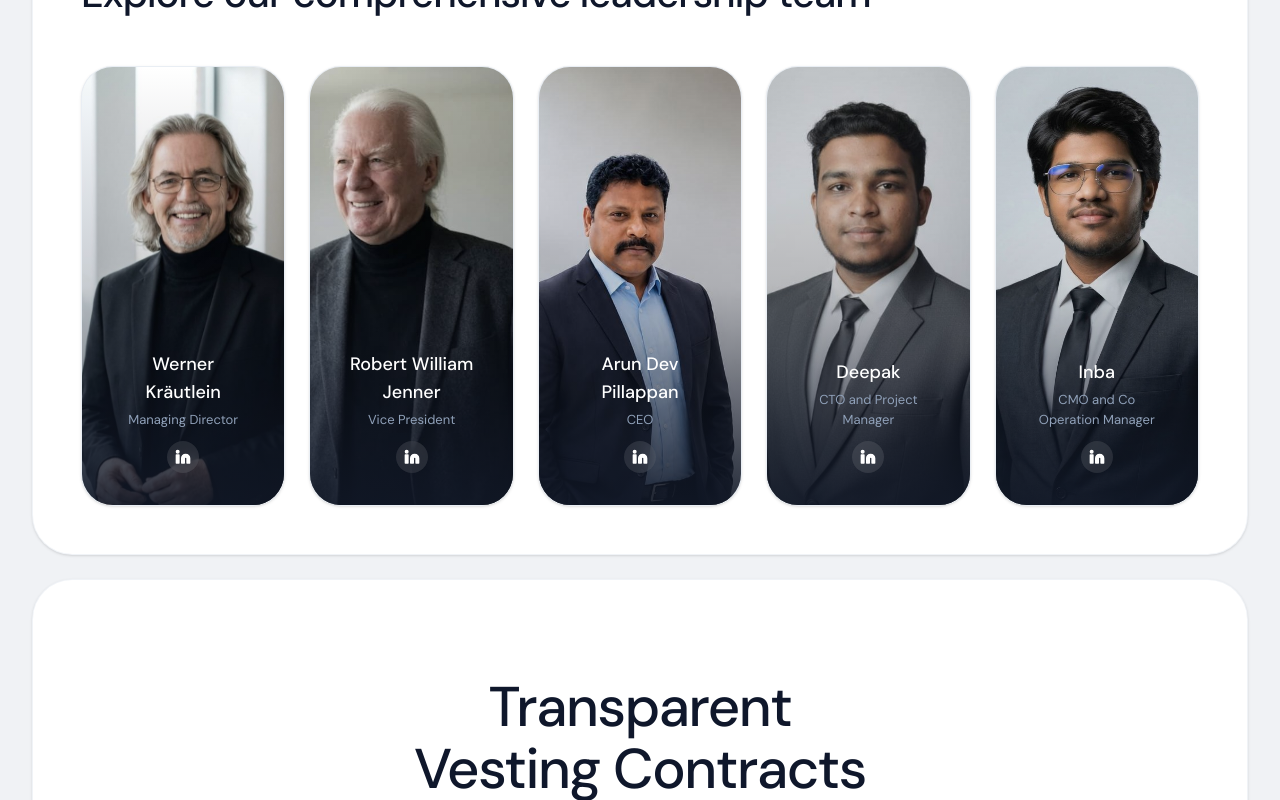
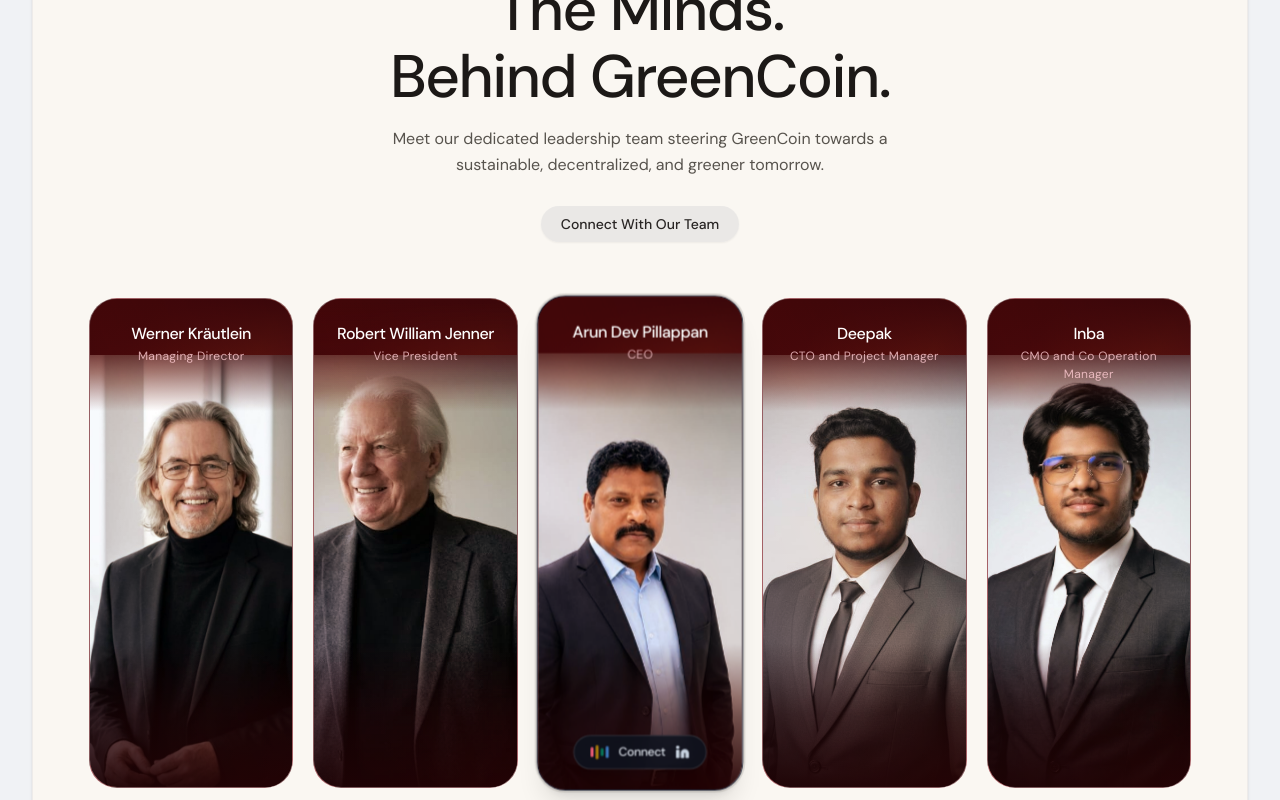
Before and after one commit to Deepakramki/GEC, a React (Vite) app: page / in a window 1280 px wide. Shown: the part 4300-5100 px from the top of the page. Built offline with nearby package versions, Linux system fonts and the light colour scheme.

Commit message:
Redesign TeamSection to match Delphi model design

```diff
--- a/src/components/TeamSection.tsx
+++ b/src/components/TeamSection.tsx
@@ -1,111 +1,222 @@
-import React from 'react';
-import { ArrowLeft, ArrowRight, Linkedin, Twitter, Instagram } from 'lucide-react';
+import React, { useState } from 'react';
+import { Linkedin } from 'lucide-react';
 
+interface TeamMember {
+  id: string;
+  name: string;
+  role: string;
+  image: string;
+  linkedin: string;
+  objectPosition: string;
+  scale: string;
+}
+
+const TEAM_MEMBERS: TeamMember[] = [
+  {
+    id: 'werner',
+    name: 'Werner Kräutlein',
+    role: 'Managing Director',
+    image: '/team/werner.jpg',
+    linkedin: 'https://www.linkedin.com/in/werner-kr%C3%A4utlein?utm_source=share_via&utm_content=profile&utm_medium=member_ios',
+    objectPosition: 'center 15%',
+    scale: 'scale-105',
+  },
+  {
+    id: 'robert',
+    name: 'Robert William Jenner',
+    role: 'Vice President',
+    image: '/team/robert.jpg',
+    linkedin: 'https://www.linkedin.com/in/johanneswillamjenner?utm_source=share_via&utm_content=profile&utm_medium=member_ios',
+    objectPosition: 'center 15%',
+    scale: 'scale-105',
+  },
+  {
+    id: 'arun',
+    name: 'Arun Dev Pillappan',
+    role: 'CEO',
+    image: '/team/arun.jpg',
+    linkedin: 'https://www.linkedin.com/in/arun-p-7b233a260/',
+    objectPosition: 'center 15%',
+    scale: 'scale-105',
+  },
+  {
+    id: 'deepak',
+    name: 'Deepak',
+    role: 'CTO and Project Manager',
+    image: '/team/deepak.jpg',
+    linkedin: 'https://www.linkedin.com/in/deepakramki?utm_source=share_via&utm_content=profile&utm_medium=member_ios',
+    objectPosition: 'center 10%',
+    scale: 'scale-135',
+  },
+  {
+    id: 'inba',
+    name: 'Inba',
+    role: 'CMO and Co Operation Manager',
+    image: '/team/inba.jpg',
+    linkedin: 'https://www.linkedin.com/in/inbazer?utm_source=share_via&utm_content=profile&utm_medium=member_ios',
+    objectPosition: 'center 15%',
+    scale: 'scale-115',
+  },
+];
 
 export const TeamSection: React.FC = () => {
+  // Center card (Arun Dev Pillappan, CEO) is active by default, matching reference design
+  const [activeId, setActiveId] = useState<string>('arun');
+
   return (
-    <section id="about" className="w-full max-w-[1400px] mx-auto mt-6 bg-white rounded-[40px] p-6 sm:p-10 lg:p-12 shadow-sm border border-slate-200/50">
+    <section
+      id="about"
+      className="w-full max-w-[1400px] mx-auto mt-6 bg-[#FAF7F2] rounded-[40px] p-6 sm:p-10 lg:p-14 shadow-sm border border-stone-200/60 transition-all duration-300"
+    >
+      {/* Centered Delphi-Style Header */}
+      <div className="max-w-3xl mx-auto text-center mb-12 sm:mb-14">
+        <span className="inline-flex items-center px-4 py-1.5 rounded-full text-[11px] sm:text-xs font-semibold tracking-wider uppercase bg-stone-200/70 text-stone-700 border border-stone-300/60 mb-5 shadow-xs">
+          Leadership Team
+        </span>
 
-      {/* Header */}
-      <div className="team-header flex flex-col md:flex-row justify-between items-start md:items-end mb-12 gap-6">
-        <div>
-          <span className="inline-block px-5 py-1.5 rounded-full border border-slate-200 text-xs font-semibold text-slate-700 tracking-wider mb-5 uppercase shadow-sm">
-            Expertise
-          </span>
-          <h2 className="text-3xl sm:text-4xl lg:text-[40px] font-medium text-slate-900 leading-tight tracking-tight">
-            Explore our comprehensive leadership team
-          </h2>
+        <h2 className="text-4xl sm:text-5xl lg:text-6xl font-medium text-stone-900 leading-[1.12] tracking-tight mb-4">
+          The Minds.
+          <br />
+          Behind GreenCoin.
+        </h2>
+
+        <p className="text-sm sm:text-base text-stone-600 font-normal leading-relaxed max-w-xl mx-auto mb-7">
+          Meet our dedicated leadership team steering GreenCoin towards a sustainable, decentralized, and greener tomorrow.
+        </p>
+
+        {/* Small CTA Pill */}
+        <div className="flex justify-center items-center">
+          <a
+            href="#footer"
+            className="inline-flex items-center px-5 py-2 rounded-full bg-stone-200/80 hover:bg-stone-300/90 text-stone-800 text-xs sm:text-sm font-medium transition-colors shadow-xs"
+          >
+            Connect With Our Team
+          </a>
         </div>
       </div>
 
-      {/* Grid */}
-      <div className="team-grid grid grid-cols-1 sm:grid-cols-2 lg:grid-cols-5 gap-4 sm:gap-6">
+      {/* 5-Card Delphi-Style Portrait Row */}
+      <div className="grid grid-cols-1 sm:grid-cols-2 lg:grid-cols-5 gap-4 sm:gap-5 lg:gap-5">
+        {TEAM_MEMBERS.map((member) => {
+          const isActive = activeId === member.id;
 
-        {/* Photo Card 1 (Werner) */}
-        <div className="team-card relative rounded-[32px] overflow-hidden h-[400px] lg:h-[440px] group shadow-sm bg-slate-100 border border-slate-200/50">
-          <img
-            src="/team/werner.jpg"
-            alt="Werner Kräutlein"
-            className="absolute inset-0 w-full h-full object-cover object-[center_15%] scale-105 transition-transform duration-700 group-hover:scale-115"
-          />
-          <div className="absolute inset-0 bg-gradient-to-t from-[#111827]/90 via-[#111827]/20 to-transparent"></div>
-          <div className="absolute bottom-0 left-0 w-full p-8 text-center flex flex-col items-center">
-            <h3 className="text-lg font-medium text-white mb-1">Werner Kräutlein</h3>
-            <p className="text-[13px] text-slate-400 mb-3">Managing Director</p>
-            <a href="https://www.linkedin.com/in/werner-kr%C3%A4utlein?utm_source=share_via&utm_content=profile&utm_medium=member_ios" target="_blank" rel="noopener noreferrer" className="w-8 h-8 rounded-full bg-white/10 flex items-center justify-center text-white hover:bg-[#0055ff] hover:text-white transition-all backdrop-blur-sm" aria-label="LinkedIn">
-              <Linkedin className="w-4 h-4 fill-current" />
-            </a>
-          </div>
-        </div>
+          return (
+            <div
+              key={member.id}
+              onClick={() => setActiveId(member.id)}
+              onMouseEnter={() => setActiveId(member.id)}
+              className={`group relative rounded-[28px] overflow-hidden h-[440px] sm:h-[470px] lg:h-[490px] cursor-pointer transition-all duration-500 border ${
+                isActive
+                  ? 'ring-2 ring-stone-400/40 shadow-xl scale-[1.01]'
+                  : 'hover:shadow-lg border-stone-300/40'
+              }`}
+              style={{
+                background:
+                  'linear-gradient(135deg, #3d080b 0%, #5e1117 35%, #88161f 70%, #45090d 100%)',
+              }}
+            >
+              {/* Studio Key-Light Diagonal Beam Overlay */}
+              <div
+                className="absolute inset-0 pointer-events-none opacity-85 transition-opacity duration-700 group-hover:opacity-100"
+                style={{
+                  background:
+                    'linear-gradient(115deg, transparent 15%, rgba(249, 115, 22, 0.35) 45%, rgba(239, 68, 68, 0.22) 60%, transparent 80%)',
+                }}
+              />
 
-        {/* Photo Card 2 (Robert) */}
-        <div className="team-card relative rounded-[32px] overflow-hidden h-[400px] lg:h-[440px] group shadow-sm bg-slate-100 border border-slate-200/50">
-          <img
-            src="/team/robert.jpg"
-            alt="Robert William Jenner"
-            className="absolute inset-0 w-full h-full object-cover object-[center_15%] scale-105 transition-transform duration-700 group-hover:scale-115"
-          />
-          <div className="absolute inset-0 bg-gradient-to-t from-[#111827]/90 via-[#111827]/20 to-transparent"></div>
-          <div className="absolute bottom-0 left-0 w-full p-8 text-center flex flex-col items-center">
-            <h3 className="text-lg font-medium text-white mb-1">Robert William Jenner</h3>
-            <p className="text-[13px] text-slate-400 mb-3">Vice President</p>
-            <a href="https://www.linkedin.com/in/johanneswillamjenner?utm_source=share_via&utm_content=profile&utm_medium=member_ios" target="_blank" rel="noopener noreferrer" className="w-8 h-8 rounded-full bg-white/10 flex items-center justify-center text-white hover:bg-[#0055ff] hover:text-white transition-all backdrop-blur-sm" aria-label="LinkedIn">
-              <Linkedin className="w-4 h-4 fill-current" />
-            </a>
-          </div>
-        </div>
+              {/* Radial Warm Glow on the right edge */}
+              <div
+                className="absolute inset-0 pointer-events-none opacity-70"
+                style={{
+                  background:
+                    'radial-gradient(circle at 85% 45%, rgba(251, 146, 60, 0.4) 0%, rgba(185, 28, 28, 0.2) 40%, transparent 70%)',
+                }}
+              />
 
-        {/* Photo Card 3 (Arun) */}
-        <div className="team-card relative rounded-[32px] overflow-hidden h-[400px] lg:h-[440px] group shadow-sm bg-slate-100 border border-slate-200/50">
-          <img
-            src="/team/arun.jpg"
-            alt="Arun Dev Pillappan"
-            className="absolute inset-0 w-full h-full object-cover object-[center_15%] scale-105 transition-transform duration-700 group-hover:scale-115"
-          />
-          <div className="absolute inset-0 bg-gradient-to-t from-[#111827]/90 via-[#111827]/20 to-transparent"></div>
-          <div className="absolute bottom-0 left-0 w-full p-8 text-center flex flex-col items-center">
-            <h3 className="text-lg font-medium text-white mb-1">Arun Dev Pillappan</h3>
-            <p className="text-[13px] text-slate-400 mb-3">CEO</p>
-            <a href="https://www.linkedin.com/in/arun-p-7b233a260/" target="_blank" rel="noopener noreferrer" className="w-8 h-8 rounded-full bg-white/10 flex items-center justify-center text-white hover:bg-[#0055ff] hover:text-white transition-all backdrop-blur-sm" aria-label="LinkedIn">
-              <Linkedin className="w-4 h-4 fill-current" />
-            </a>
-          </div>
-        </div>
+              {/* Member Portrait Image */}
+              <div className="absolute inset-0 top-14 overflow-hidden">
+                <img
+                  src={member.image}
+                  alt={member.name}
+                  className={`w-full h-full object-cover ${member.objectPosition} ${member.scale} transition-transform duration-700 group-hover:scale-110`}
+                />
+              </div>
 
-        {/* Photo Card 3 (Deepak) */}
-        <div className="team-card relative rounded-[32px] overflow-hidden h-[400px] lg:h-[440px] group shadow-sm bg-slate-100 border border-slate-200/50">
-          <img
-            src="/team/deepak.jpg"
-            alt="Deepak"
-            className="absolute inset-0 w-full h-full object-cover object-[center_10%] scale-150 transition-transform duration-700 group-hover:scale-160"
-          />
-          <div className="absolute inset-0 bg-gradient-to-t from-[#111827]/90 via-[#111827]/20 to-transparent"></div>
-          <div className="absolute bottom-0 left-0 w-full p-8 text-center flex flex-col items-center">
-            <h3 className="text-lg font-medium text-white mb-1">Deepak</h3>
-            <p className="text-[13px] text-slate-400 mb-3">CTO and Project Manager</p>
-            <a href="https://www.linkedin.com/in/deepakramki?utm_source=share_via&utm_content=profile&utm_medium=member_ios" target="_blank" rel="noopener noreferrer" className="w-8 h-8 rounded-full bg-white/10 flex items-center justify-center text-white hover:bg-[#0055ff] hover:text-white transition-all backdrop-blur-sm" aria-label="LinkedIn">
-              <Linkedin className="w-4 h-4 fill-current" />
-            </a>
-          </div>
-        </div>
+              {/* Top Gradient for Text Legibility */}
+              <div className="absolute inset-x-0 top-0 h-28 bg-gradient-to-b from-[#3a070a] via-[#3a070a]/75 to-transparent z-10 pointer-events-none" />
 
-        {/* Photo Card 4 (Inba) */}
-        <div className="team-card relative rounded-[32px] overflow-hidden h-[400px] lg:h-[440px] group shadow-sm bg-slate-100 border border-slate-200/50">
-          <img
-            src="/team/inba.jpg"
-            alt="Inba"
-            className="absolute inset-0 w-full h-full object-cover object-[center_15%] scale-120 transition-transform duration-700 group-hover:scale-130"
-          />
-          <div className="absolute inset-0 bg-gradient-to-t from-[#111827]/90 via-[#111827]/20 to-transparent"></div>
-          <div className="absolute bottom-0 left-0 w-full p-8 text-center flex flex-col items-center">
-            <h3 className="text-lg font-medium text-white mb-1">Inba</h3>
-            <p className="text-[13px] text-slate-400 mb-3">CMO and Co Operation Manager</p>
-            <a href="https://www.linkedin.com/in/inbazer?utm_source=share_via&utm_content=profile&utm_medium=member_ios" target="_blank" rel="noopener noreferrer" className="w-8 h-8 rounded-full bg-white/10 flex items-center justify-center text-white hover:bg-[#0055ff] hover:text-white transition-all backdrop-blur-sm" aria-label="LinkedIn">
-              <Linkedin className="w-4 h-4 fill-current" />
-            </a>
-          </div>
-        </div>
+              {/* Bottom Gradient for Grounding and Pill Legibility */}
+              <div className="absolute inset-x-0 bottom-0 h-36 bg-gradient-to-t from-[#200305]/95 via-[#200305]/60 to-transparent z-10 pointer-events-none" />
 
+              {/* Warm Studio Tint Overlay */}
+              <div className="absolute inset-0 bg-gradient-to-tr from-rose-950/25 via-orange-600/15 to-transparent mix-blend-overlay pointer-events-none z-10" />
+
+              {/* Top Text: Name & Role (Delphi style) */}
+              <div className="relative z-20 pt-6 px-4 text-center">
+                <h3 className="text-[15px] sm:text-[16px] font-medium text-white leading-snug tracking-tight">
+                  {member.name}
+                </h3>
+                <p className="text-[11px] sm:text-[12px] text-rose-200/80 font-normal tracking-wide mt-0.5">
+                  {member.role}
+                </p>
+              </div>
+
+              {/* Bottom Interactive Pill (Delphi-style audio/message bar) */}
+              <div
+                className={`absolute bottom-5 left-1/2 -translate-x-1/2 z-20 w-max transition-all duration-300 ${
+                  isActive
+                    ? 'opacity-100 translate-y-0 scale-100'
+                    : 'opacity-0 translate-y-2 scale-95 group-hover:opacity-100 group-hover:translate-y-0 group-hover:scale-100'
+                }`}
+              >
+                <a
+                  href={member.linkedin}
+                  target="_blank"
+                  rel="noopener noreferrer"
+                  onClick={(e) => e.stopPropagation()}
+                  className="inline-flex items-center gap-2.5 px-3.5 py-1.5 sm:px-4 sm:py-2 rounded-full bg-[#0d131f]/85 hover:bg-[#0055ff] text-white border border-white/15 shadow-xl backdrop-blur-md transition-all duration-300 group/btn"
+                  aria-label={`${member.name} LinkedIn`}
+                >
+                  {/* Animated Audio Equalizer Bars */}
+                  <div className="flex items-center gap-[2.5px] h-3">
+                    <span
+                      className="w-[2.5px] h-2.5 bg-rose-400 rounded-full animate-pulse"
+                      style={{ animationDuration: '0.8s', animationDelay: '0ms' }}
+                    />
+                    <span
+                      className="w-[2.5px] h-3.5 bg-amber-400 rounded-full animate-pulse"
+                      style={{ animationDuration: '0.8s', animationDelay: '150ms' }}
+                    />
+                    <span
+                      className="w-[2.5px] h-2 bg-emerald-400 rounded-full animate-pulse"
+                      style={{ animationDuration: '0.8s', animationDelay: '300ms' }}
+                    />
+                    <span
+                      className="w-[2.5px] h-3 bg-blue-400 rounded-full animate-pulse"
+                      style={{ animationDuration: '0.8s', animationDelay: '450ms' }}
+                    />
+                  </div>
+
+                  <span className="text-[11px] sm:text-xs font-medium tracking-tight text-slate-200 group-hover/btn:text-white">
+                    Connect
+                  </span>
+
+                  <Linkedin className="w-3.5 h-3.5 fill-current text-slate-300 group-hover/btn:text-white" />
+                </a>
+              </div>
+            </div>
+          );
+        })}
+      </div>
+
+      {/* Section Footer Sub-Bar (Delphi style) */}
+      <div className="mt-14 sm:mt-16 text-center">
+        <span className="inline-block px-4 py-1.5 rounded-full bg-stone-200/60 text-stone-600 text-xs font-medium mb-3">
+          Why GreenCoin
+        </span>
+        <p className="text-xs sm:text-sm text-stone-500 font-medium tracking-wide uppercase">
+          Sustainable • Transparent • Decentralized
+        </p>
       </div>
     </section>
   );
```
